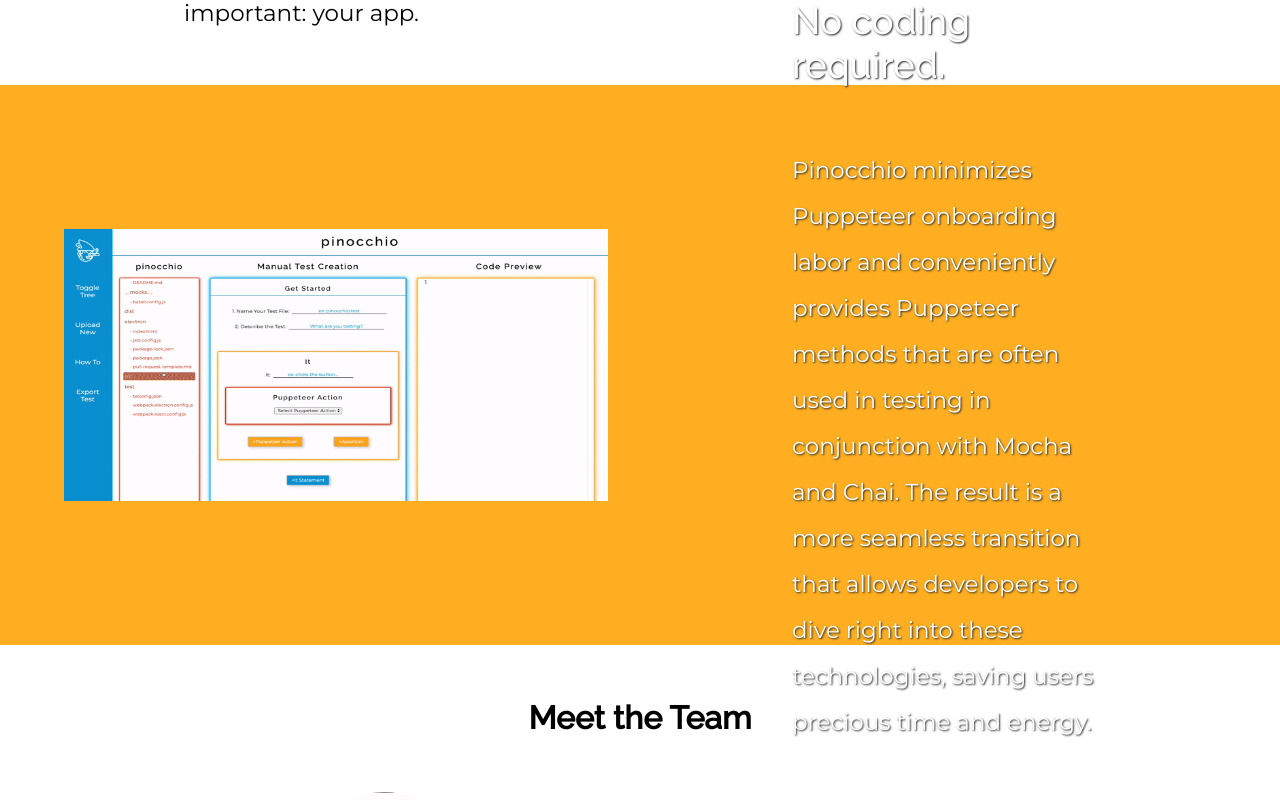
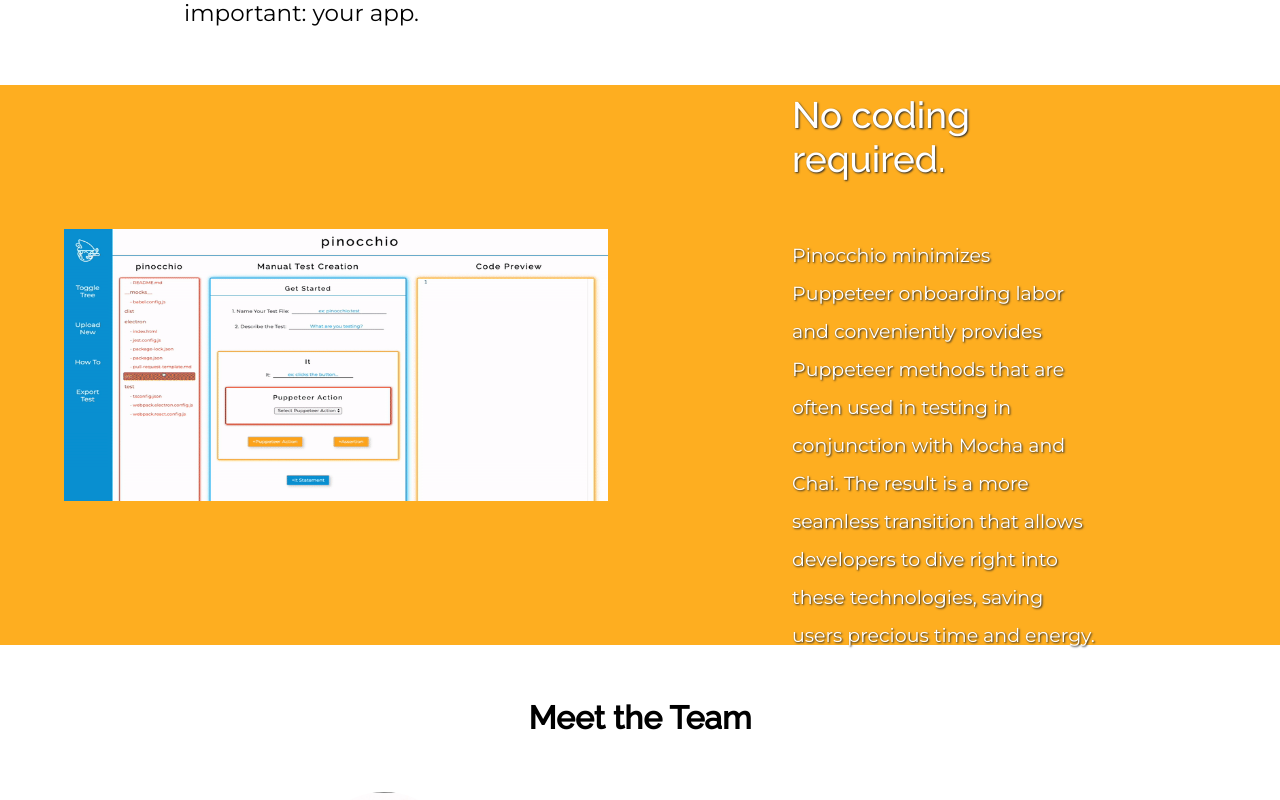
Before and after one commit to gd-tran/pinocchio-website, a Next.js app: page / in a window 1280 px wide. Shown: the part 1160-1960 px from the top of the page. Built offline with nearby package versions, Linux system fonts and the light colour scheme.

Commit message:
change font size

```diff
--- a/styles/HowToUseIt.module.css
+++ b/styles/HowToUseIt.module.css
@@ -46,7 +46,7 @@
   width: 50%;
   font-family: 'Montserrat', sans-serif;
   line-height: 2em;
-  font-size: 23px;
+  font-size: 19px;
 }
 
 .colTwo {
```
